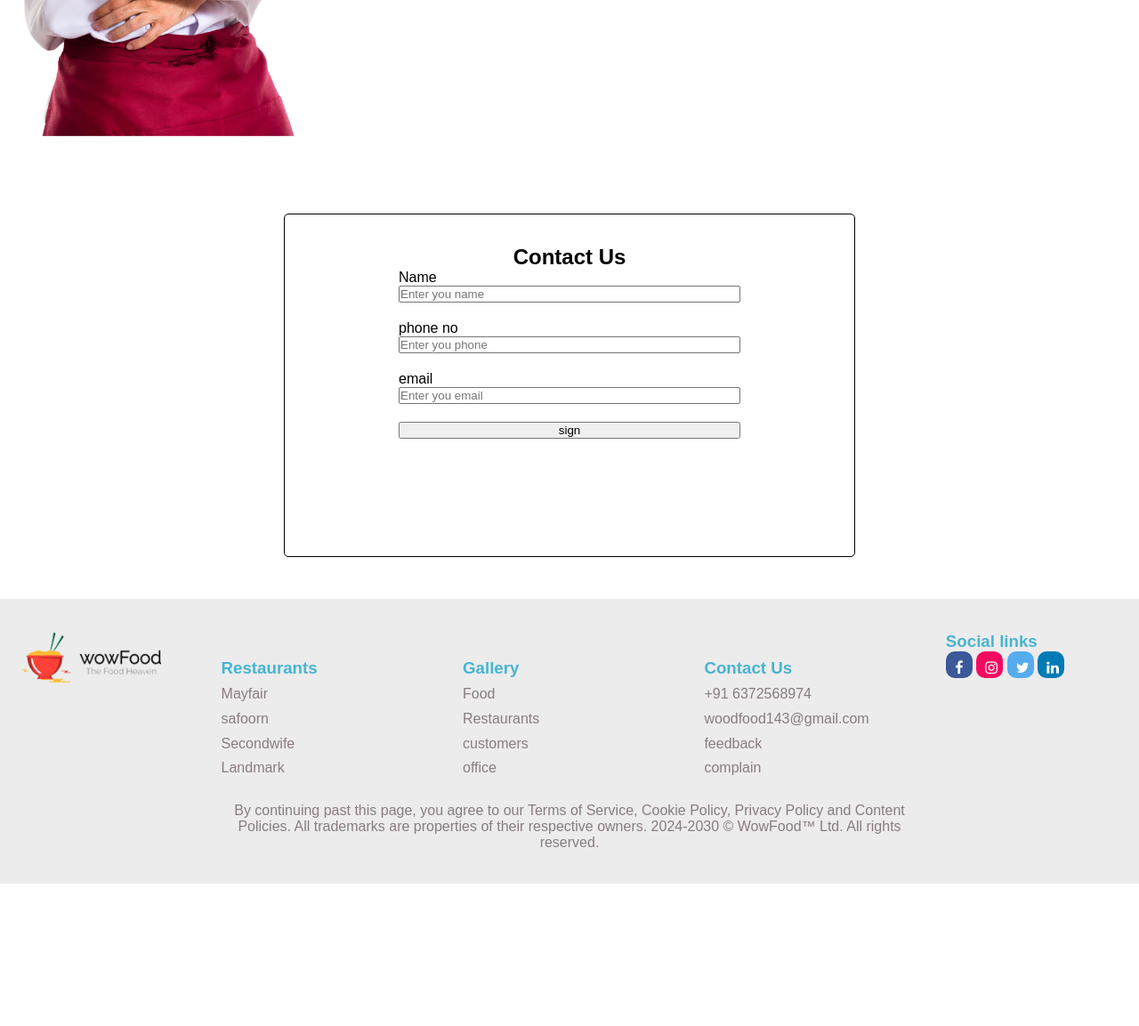
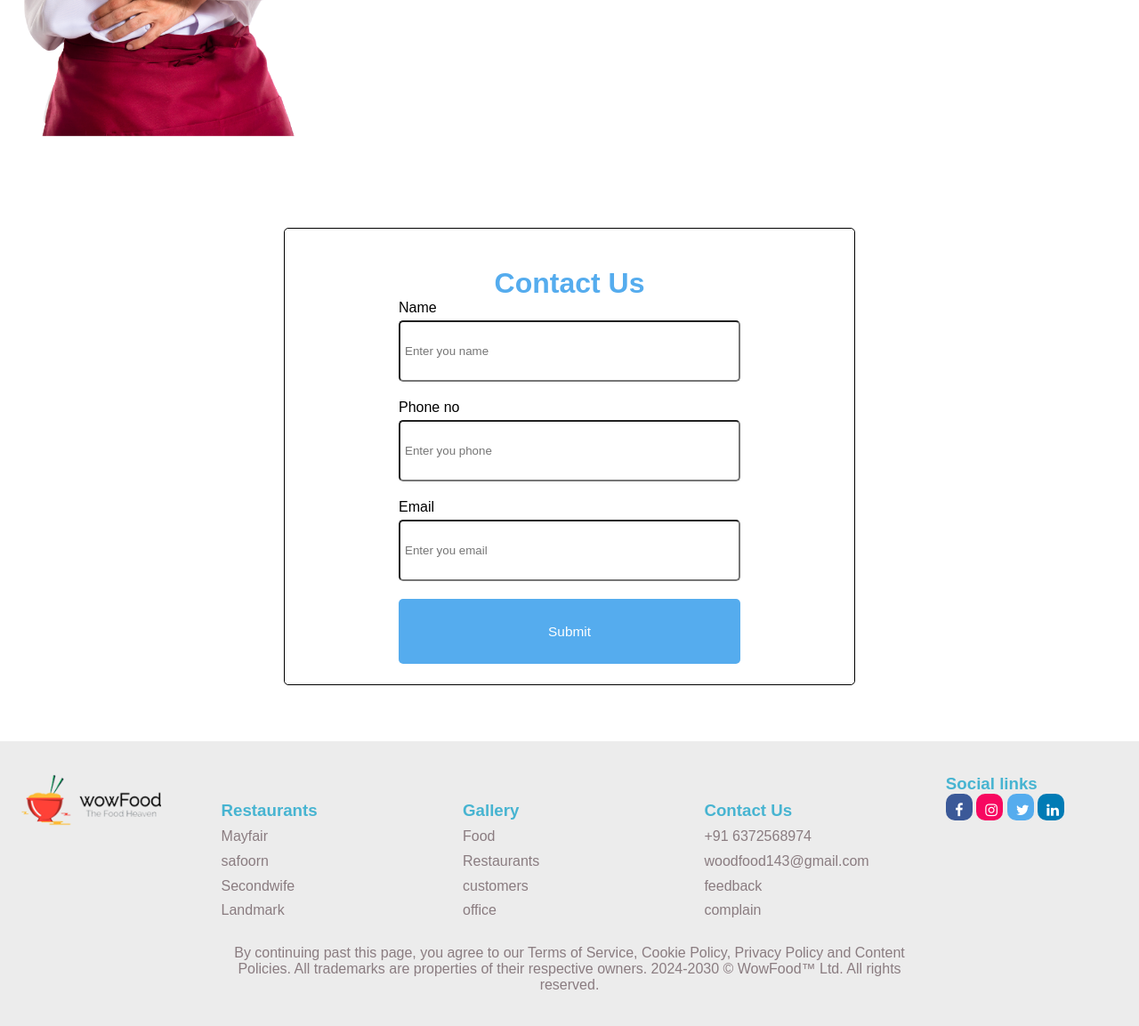
Before and after one commit to CSPEDITOR/food_delivery_website, a PHP site: page /home.html in a window 1280 px wide. Shown: the part 2207-3360 px from the top of the page at 89% size. Before the commit the page ends 3200 px from the top, so only its background shows below. Run offline with PHP 8.4, Linux system fonts and the light colour scheme.

Commit message:
fixing contact us

```diff
--- a/css/home.css
+++ b/css/home.css
@@ -347,7 +347,7 @@ display: flex;
 flex-direction: column;
 justify-content: center;
 align-items: center;
-height: 60vh;
+height: 80vh;
 
 }
 .contactus .contact_container{
@@ -363,6 +363,8 @@ height: 60vh;
 .contactus .contact_container h2{
 
     margin-top: 20px;
+    font-size: 2.5vw ;
+    color: #55ACEE;
 }
 .contactus .contact_container form{
     width: 60%;
@@ -372,4 +374,17 @@ height: 60vh;
 }
 .contactus .contact_container form input{
     margin-bottom: 20px;
+    margin-top: 5px;
+    height: 15%;
+    padding: 5px 5px;
+    border-radius: 5px;
+
 }
+.contactus .contact_container form button{
+    background: #55ACEE;
+    border: none;
+    color: white;
+    height: 20%;
+    font-size:1.2vw ;
+    border-radius: 5px;
+}
--- a/home.html
+++ b/home.html
@@ -160,13 +160,11 @@
             <form action="">
                 <p>Name</p>
                 <input type="text" placeholder="Enter you name">
-                <p>phone no</p>
+                <p>Phone no</p>
                 <input type="text" placeholder="Enter you phone">
-                <p>email</p>
+                <p>Email</p>
                 <input type="text" placeholder="Enter you email">
-                <button> sign </button>
-                <div class="contactform">
-                </div>
+                <button> Submit </button>
             </form>
         </div>
         </div>
```
